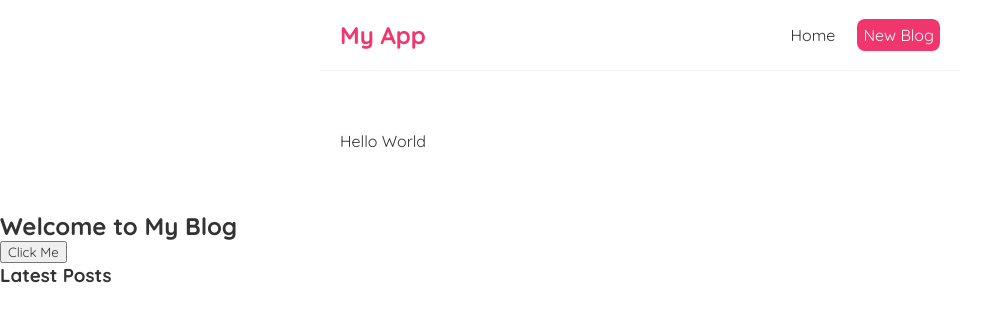
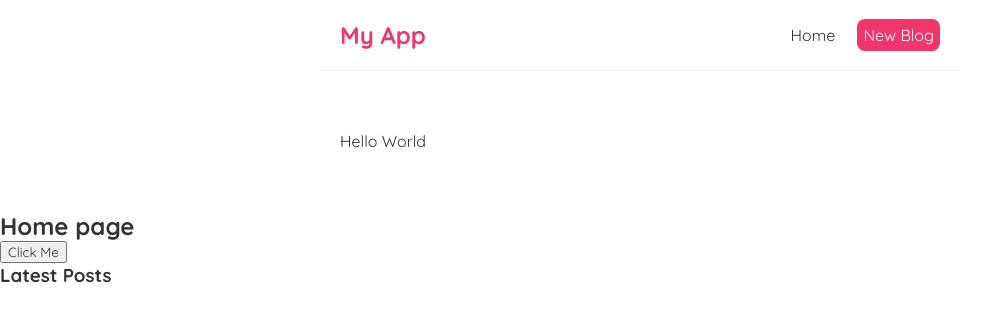
Before and after one commit to nagavenkatmelagiri/JavascriptProjects, a JavaScript app in the folder y24projects/my-blog/: page / in a window 1280 px wide. Shown: the top 322 px of the page, without its empty margins (0-1003 px from the left). Built offline with nearby package versions, Linux system fonts and the light colour scheme; the HTML template or start-up script is replaced by a standard one.

Commit message:
exp7 ex2

```diff
--- a/y24projects/my-blog/src/Home.js
+++ b/y24projects/my-blog/src/Home.js
@@ -1,11 +1,11 @@
 const Home = () => {
-    const handleClick = () => {
-        console.log("hello everyone");
+    const handleClickAgain = (name) => {
+        console.log("hello " + name);
     };
     return (
         <div className="home">
-            <h2>Welcome to My Blog</h2>
-            <button onClick={handleClick}>Click Me</button>
+            <h2>Home page</h2>
+            <button onClick={() => handleClickAgain("Venkat")}>Click Me</button>
             <h3>Latest Posts</h3>
         </div>
     );
```
